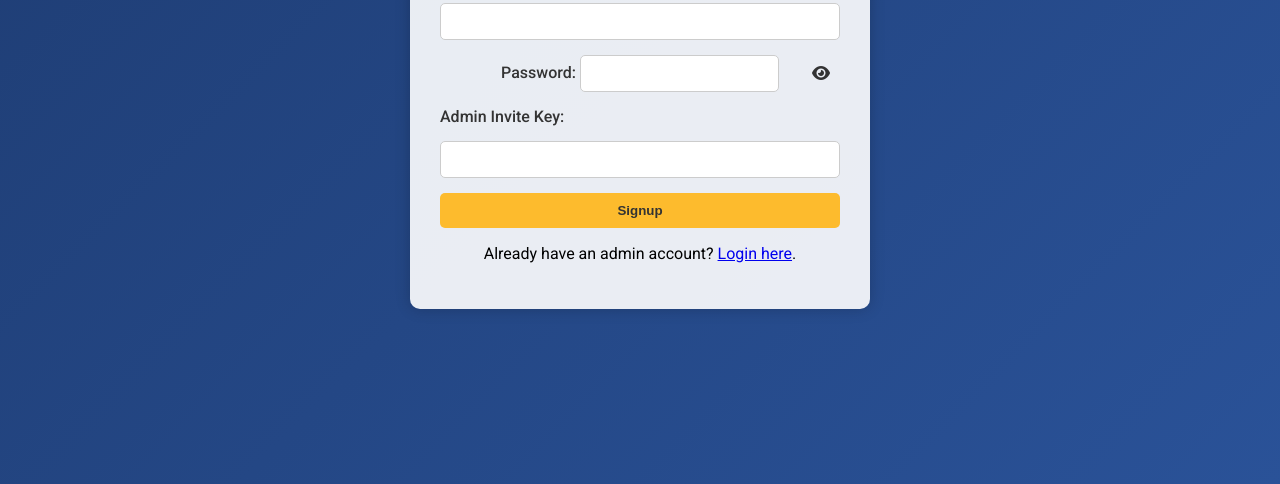
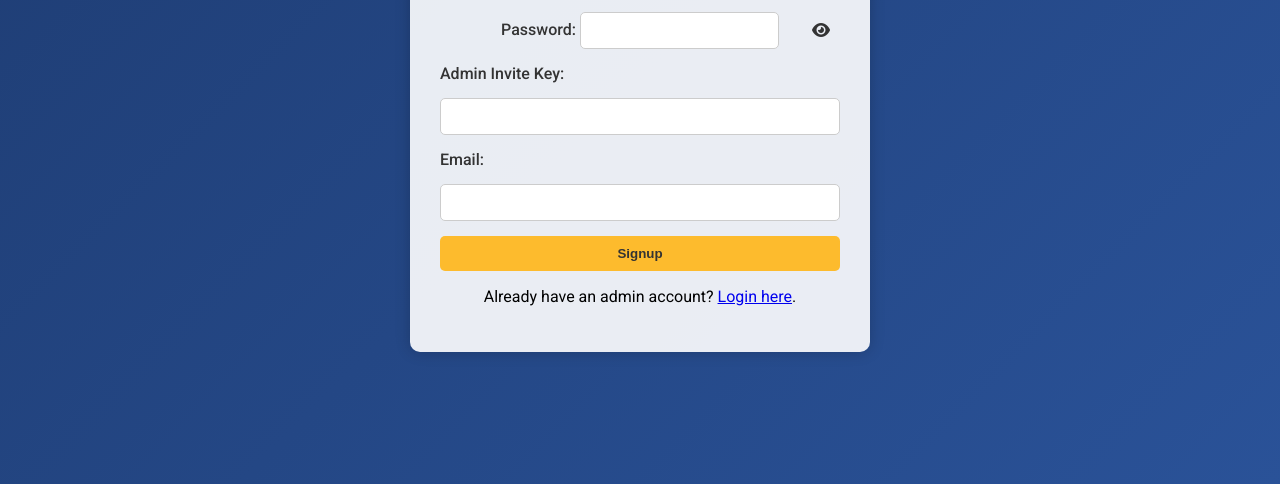
Before and after one commit to AiOfLautech/Quiz-Website, a website: page admin/signup.html in a window 1280 px wide. Shown: the part 316-800 px from the top of the page. Drawn offline with Linux system fonts and the light colour scheme.

Commit message:
Update signup.html

```diff
--- a/admin/signup.html
+++ b/admin/signup.html
@@ -24,6 +24,8 @@
 
       <label for="inviteKey">Admin Invite Key:</label>
       <input type="text" id="inviteKey" name="inviteKey" required />
+      <label for="email">Email:</label>
+      <input type="email" id="email" name="email" required>
 
       <button type="submit">Signup</button>
     </form>
```
